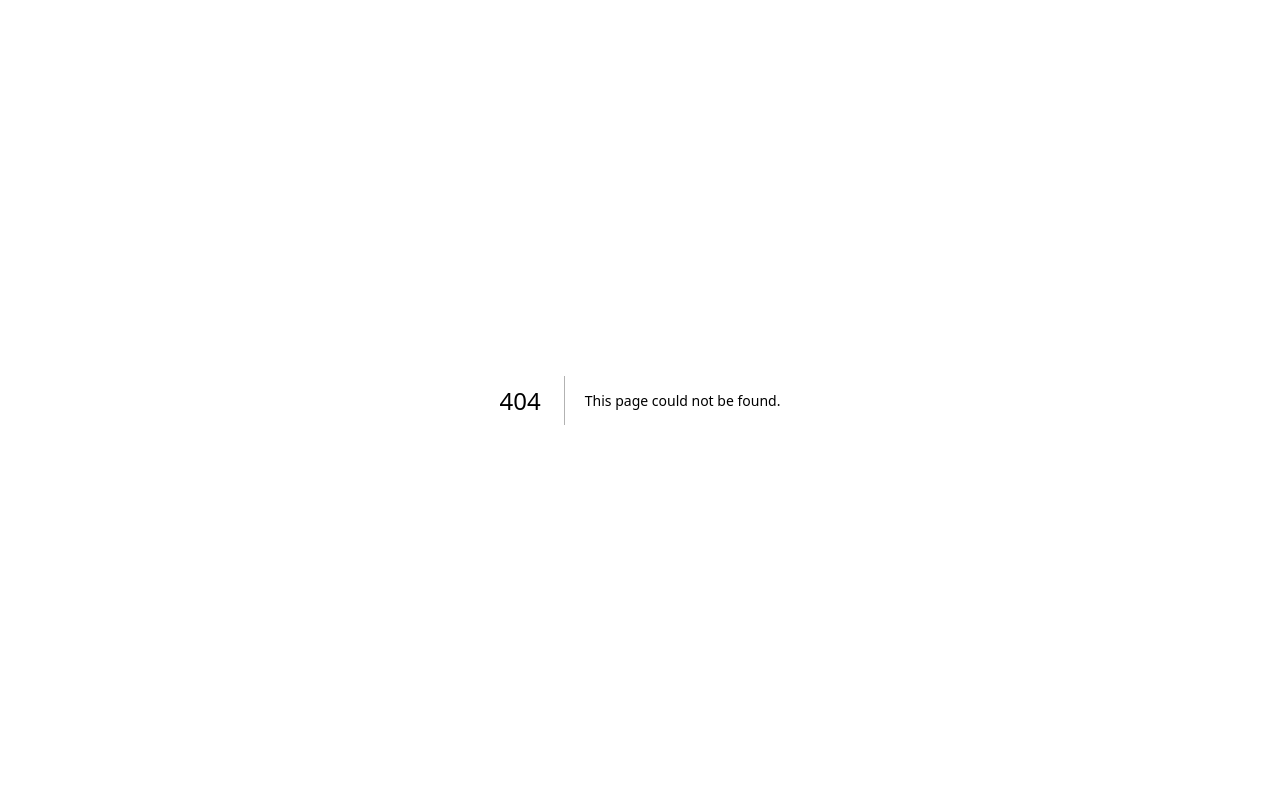
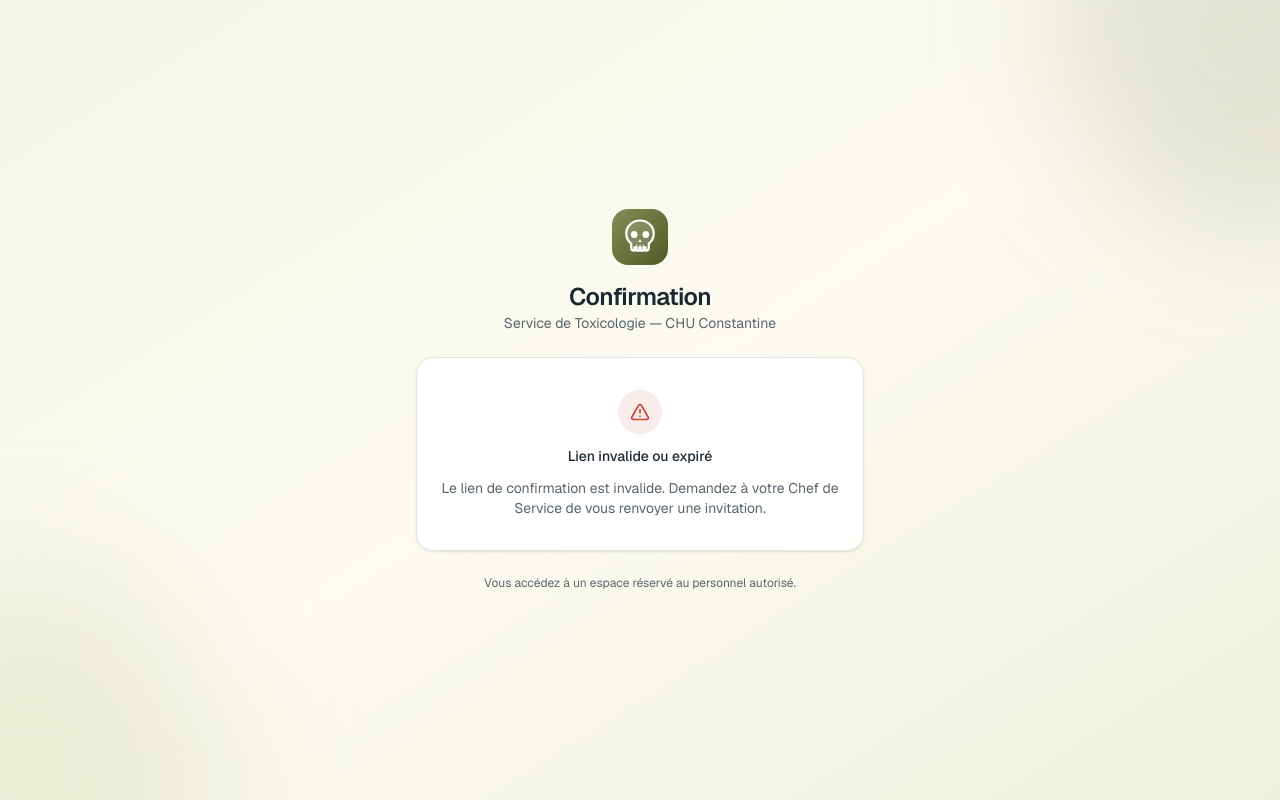
Before and after one commit to Toxiciteee/nexus-25, a Next.js app: page /auth/confirm in a window 1280 px wide. Before the commit this address had no page. Built offline with nearby package versions, Linux system fonts and the light colour scheme.

Commit message:
template invit

```diff
--- /dev/null
+++ b/src/app/auth/confirm/actions.ts
@@ -0,0 +1,38 @@
+"use server";
+
+import { redirect } from "next/navigation";
+import { createClient } from "@/lib/supabase/server";
+
+const VALID_TYPES = new Set([
+  "invite",
+  "magiclink",
+  "recovery",
+  "signup",
+  "email_change",
+]);
+
+export async function confirmOtp(formData: FormData) {
+  const tokenHash = String(formData.get("token_hash") ?? "");
+  const type = String(formData.get("type") ?? "");
+  const next = String(formData.get("next") ?? "/dashboard");
+
+  if (!tokenHash || !VALID_TYPES.has(type)) {
+    redirect("/auth/confirm?status=invalid");
+  }
+
+  const supabase = await createClient();
+  const { error } = await supabase.auth.verifyOtp({
+    type: type as "invite" | "magiclink" | "recovery" | "signup" | "email_change",
+    token_hash: tokenHash,
+  });
+
+  if (error) {
+    redirect(
+      `/auth/confirm?status=error&message=${encodeURIComponent(error.message)}`,
+    );
+  }
+
+  // `next` doit être un chemin local (pas d'open redirect).
+  const safeNext = next.startsWith("/") && !next.startsWith("//") ? next : "/dashboard";
+  redirect(safeNext);
+}
--- /dev/null
+++ b/src/app/auth/confirm/page.tsx
@@ -0,0 +1,101 @@
+import { AlertTriangle, ShieldCheck } from "lucide-react";
+import { LogoBadge } from "@/components/brand/logo";
+import { LoginCard } from "@/app/login/login-card";
+import { Button } from "@/components/ui/button";
+import { confirmOtp } from "./actions";
+
+/**
+ * Page d'atterrissage du lien magique (invitation, reset password, etc.).
+ *
+ * Pourquoi cette page existe — anti-scanner :
+ *   Beaucoup de fournisseurs de mail (Outlook/Defender, Proofpoint, certains
+ *   antivirus) PRÉ-CLIQUENT les liens dans les e-mails pour les analyser.
+ *   Si l'OTP est consommé sur GET, la pré-visite consomme le jeton et le
+ *   destinataire reçoit "otp_expired" en cliquant pour de bon.
+ *
+ *   Cette page ne consomme RIEN sur GET — elle se contente d'afficher un
+ *   bouton "Confirmer mon compte". L'OTP n'est validé qu'au POST déclenché
+ *   par l'humain. Les scanners voient une page inerte.
+ */
+export default async function ConfirmPage({
+  searchParams,
+}: {
+  searchParams: Promise<{
+    token_hash?: string;
+    type?: string;
+    next?: string;
+    status?: string;
+    message?: string;
+  }>;
+}) {
+  const sp = await searchParams;
+  const tokenHash = sp.token_hash ?? "";
+  const type = sp.type ?? "";
+  const next = sp.next ?? "/dashboard";
+  const status = sp.status;
+
+  return (
+    <div className="min-h-screen flex items-center justify-center px-4 relative overflow-hidden">
+      <div className="absolute inset-0 -z-10 bg-gradient-to-br from-(--color-primary-50) via-(--color-background) to-(--color-primary-100)/60" />
+      <div className="absolute -top-40 -right-40 h-96 w-96 rounded-full bg-(--color-primary)/20 blur-3xl -z-10" />
+      <div className="absolute -bottom-40 -left-40 h-96 w-96 rounded-full bg-(--color-primary-200)/35 blur-3xl -z-10" />
+
+      <div className="w-full max-w-md">
+        <LoginCard>
+          <div className="flex flex-col items-center mb-6">
+            <LogoBadge size="lg" />
+            <h1 className="mt-4 text-2xl font-semibold tracking-tight text-center">
+              Confirmation
+            </h1>
+            <p className="text-sm text-(--color-muted-foreground) text-center">
+              Service de Toxicologie — CHU Constantine
+            </p>
+          </div>
+
+          <div className="bg-(--color-card)/95 backdrop-blur-sm rounded-xl border shadow-sm p-6">
+            {status === "error" || status === "invalid" || !tokenHash || !type ? (
+              <div className="py-2 flex flex-col items-center gap-3 text-center">
+                <div className="h-11 w-11 rounded-full bg-(--color-destructive)/10 text-(--color-destructive) flex items-center justify-center">
+                  <AlertTriangle className="h-5 w-5" />
+                </div>
+                <p className="text-sm font-medium">Lien invalide ou expiré</p>
+                <p className="text-sm text-(--color-muted-foreground)">
+                  {sp.message ??
+                    "Le lien de confirmation est invalide. Demandez à votre Chef de Service de vous renvoyer une invitation."}
+                </p>
+              </div>
+            ) : (
+              <>
+                <div className="flex flex-col items-center gap-3 mb-5 text-center">
+                  <div className="h-11 w-11 rounded-full bg-(--color-primary)/10 text-(--color-primary) flex items-center justify-center">
+                    <ShieldCheck className="h-5 w-5" />
+                  </div>
+                  <h2 className="text-lg font-semibold">
+                    Confirmer mon compte
+                  </h2>
+                  <p className="text-sm text-(--color-muted-foreground)">
+                    Cliquez sur le bouton ci-dessous pour valider votre lien et
+                    accéder à la création de votre mot de passe.
+                  </p>
+                </div>
+
+                <form action={confirmOtp} className="space-y-3">
+                  <input type="hidden" name="token_hash" value={tokenHash} />
+                  <input type="hidden" name="type" value={type} />
+                  <input type="hidden" name="next" value={next} />
+                  <Button type="submit" className="w-full">
+                    Confirmer mon compte
+                  </Button>
+                </form>
+              </>
+            )}
+          </div>
+
+          <p className="mt-6 text-xs text-center text-(--color-muted-foreground)">
+            Vous accédez à un espace réservé au personnel autorisé.
+          </p>
+        </LoginCard>
+      </div>
+    </div>
+  );
+}
--- a/supabase/email-templates/invite.html
+++ b/supabase/email-templates/invite.html
@@ -8,11 +8,19 @@
     4. Sujet recommandé : "Invitation — Service de Toxicologie CHU Constantine"
 
   Variables Supabase utilisées :
-    {{ .ConfirmationURL }}  → lien magique vers /auth/accept-invite
-    {{ .Email }}            → adresse e-mail du destinataire
-    {{ .Data.prenom }}      → prénom (passé via metadata `data:` dans l'invite)
-    {{ .Data.nom }}         → nom
-    {{ .Data.role }}        → "secretaire" ou "chef_unite"
+    {{ .SiteURL }}    → URL du site (Auth → URL Configuration)
+    {{ .TokenHash }}  → jeton à valider via /auth/confirm (clic humain requis)
+    {{ .Email }}      → adresse e-mail du destinataire
+    {{ .Data.prenom }} → prénom (passé via metadata `data:` dans l'invite)
+    {{ .Data.nom }}    → nom
+    {{ .Data.role }}   → "secretaire" ou "chef_unite"
+
+  ⚠ On n'utilise PAS {{ .ConfirmationURL }} : il pointe vers
+  /auth/v1/verify côté Supabase qui valide l'OTP automatiquement sur GET —
+  donc consommé par les scanners anti-phishing (Outlook/Defender,
+  Proofpoint…) avant que le destinataire clique. À la place, le lien
+  pointe vers notre page /auth/confirm qui ne valide l'OTP qu'au clic
+  explicite sur le bouton "Confirmer mon compte".
 -->
 <!doctype html>
 <html lang="fr">
@@ -138,7 +146,7 @@
             <tr>
               <td align="center" style="padding: 0 36px 28px 36px">
                 <a
-                  href="{{ .ConfirmationURL }}"
+                  href="{{ .SiteURL }}/auth/confirm?token_hash={{ .TokenHash }}&type=invite&next=/auth/accept-invite"
                   style="
                     display: inline-block;
                     background: #7e8a4f;
@@ -200,9 +208,9 @@
                   Si le bouton ne fonctionne pas, copiez et collez ce lien dans
                   votre navigateur&nbsp;:<br />
                   <a
-                    href="{{ .ConfirmationURL }}"
+                    href="{{ .SiteURL }}/auth/confirm?token_hash={{ .TokenHash }}&type=invite&next=/auth/accept-invite"
                     style="color: #5e6b3a; word-break: break-all;"
-                    >{{ .ConfirmationURL }}</a
+                    >{{ .SiteURL }}/auth/confirm?token_hash={{ .TokenHash }}&type=invite&next=/auth/accept-invite</a
                   >
                 </p>
               </td>
```
